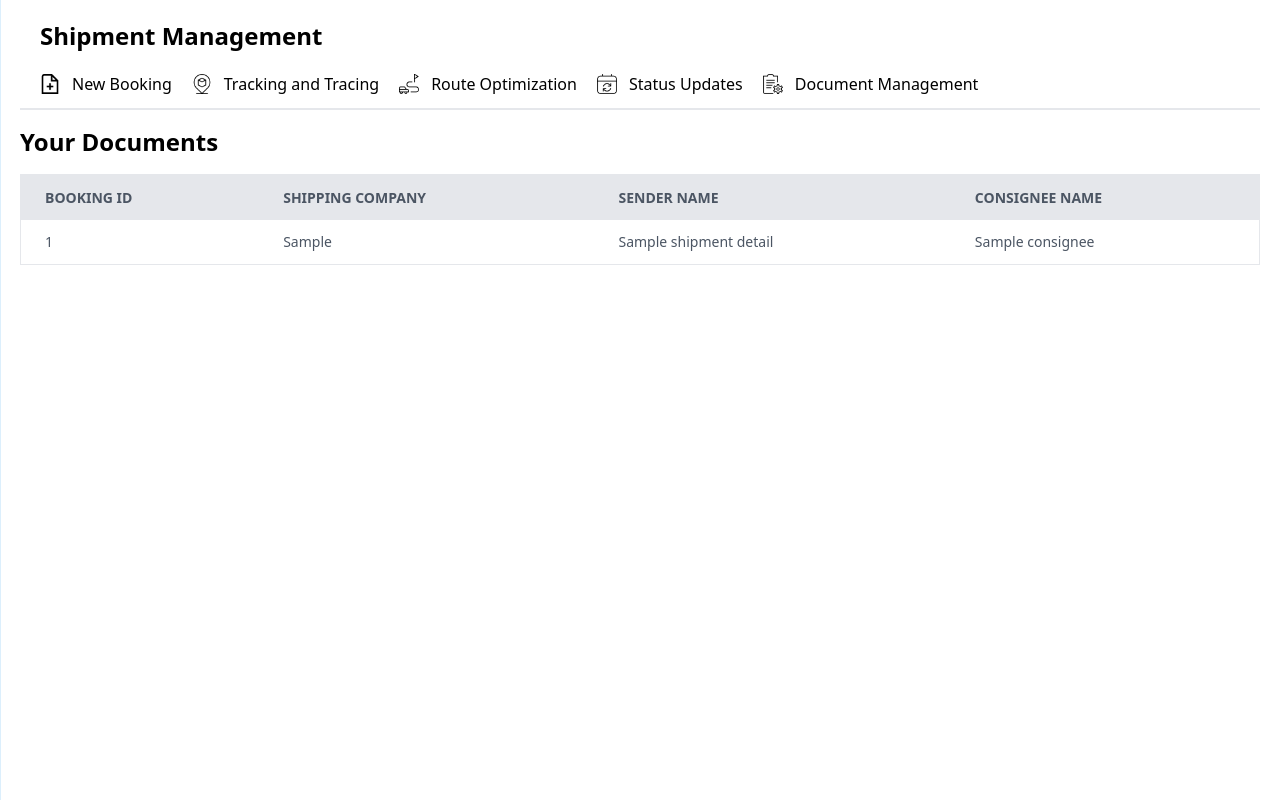
After one commit to SridharVoleti/ODA, a Flask app: template MainApp/app/templates/document_management.html in a window 1280 px wide. The commit adds this page. Run offline with Flask 3, Linux system fonts and the light colour scheme; the template is opened without the code that fills it: most values are stand-ins (such as "Sample title", 1, 10 or a date in 2020).

Commit message:
"Updated main.py, shipment.py, output.css, shipment_management_nav.html, and shipment_endpoints.py with new functionality and styling changes."

```diff
--- a/MainApp/app/services/shipment.py
+++ b/MainApp/app/services/shipment.py
@@ -2,6 +2,12 @@ import requests
 import os
 def get_shipments():
     url = os.getenv("BOOKING_SERVICE_URL")+"/shipments"
+    response = requests.get(url)
+    if response.status_code == 200:
+        return response.json()
+
+def get_shipper_shipments(shipper_id):
+    url = os.getenv("BOOKING_SERVICE_URL")+"/shipments/"+shipper_id
     response = requests.get(url)
     if response.status_code == 200:
         return response.json()
--- a/MainApp/app/static/css/output.css
+++ b/MainApp/app/static/css/output.css
@@ -902,12 +902,20 @@ video {
   width: 100vw;
 }
 
+.min-w-full {
+  min-width: 100%;
+}
+
 .flex-1 {
   flex: 1 1 0%;
 }
 
 .flex-grow {
   flex-grow: 1;
+}
+
+.table-auto {
+  table-layout: auto;
 }
 
 .-translate-x-full {
@@ -971,8 +979,18 @@ video {
   margin-bottom: calc(1.25rem * var(--tw-space-y-reverse));
 }
 
+.space-x-5 > :not([hidden]) ~ :not([hidden]) {
+  --tw-space-x-reverse: 0;
+  margin-right: calc(1.25rem * var(--tw-space-x-reverse));
+  margin-left: calc(1.25rem * calc(1 - var(--tw-space-x-reverse)));
+}
+
 .overflow-hidden {
   overflow: hidden;
+}
+
+.overflow-x-auto {
+  overflow-x: auto;
 }
 
 .overflow-y-auto {
@@ -991,8 +1009,16 @@ video {
   border-width: 2px;
 }
 
+.border {
+  border-width: 1px;
+}
+
 .border-b-2 {
   border-bottom-width: 2px;
+}
+
+.border-b {
+  border-bottom-width: 1px;
 }
 
 .border-none {
@@ -1002,6 +1028,11 @@ video {
 .border-black {
   --tw-border-opacity: 1;
   border-color: rgb(0 0 0 / var(--tw-border-opacity));
+}
+
+.border-gray-200 {
+  --tw-border-opacity: 1;
+  border-color: rgb(229 231 235 / var(--tw-border-opacity));
 }
 
 .bg-blue-500 {
@@ -1036,6 +1067,16 @@ video {
 .bg-white {
   --tw-bg-opacity: 1;
   background-color: rgb(255 255 255 / var(--tw-bg-opacity));
+}
+
+.bg-blue-100 {
+  --tw-bg-opacity: 1;
+  background-color: rgb(219 234 254 / var(--tw-bg-opacity));
+}
+
+.bg-gray-200 {
+  --tw-bg-opacity: 1;
+  background-color: rgb(229 231 235 / var(--tw-bg-opacity));
 }
 
 .bg-opacity-25 {
@@ -1087,6 +1128,10 @@ video {
   padding: 0.25rem;
 }
 
+.p-2 {
+  padding: 0.5rem;
+}
+
 .p-20 {
   padding: 5rem;
 }
@@ -1097,10 +1142,6 @@ video {
 
 .p-5 {
   padding: 1.25rem;
-}
-
-.p-2 {
-  padding: 0.5rem;
 }
 
 .px-2 {
@@ -1133,6 +1174,16 @@ video {
   padding-bottom: 0.5rem;
 }
 
+.px-6 {
+  padding-left: 1.5rem;
+  padding-right: 1.5rem;
+}
+
+.py-3 {
+  padding-top: 0.75rem;
+  padding-bottom: 0.75rem;
+}
+
 .pb-10 {
   padding-bottom: 2.5rem;
 }
@@ -1159,6 +1210,10 @@ video {
 
 .pt-5 {
   padding-top: 1.25rem;
+}
+
+.text-left {
+  text-align: left;
 }
 
 .text-center {
@@ -1188,6 +1243,18 @@ video {
   font-weight: 800;
 }
 
+.font-light {
+  font-weight: 300;
+}
+
+.uppercase {
+  text-transform: uppercase;
+}
+
+.leading-normal {
+  line-height: 1.5;
+}
+
 .text-red-600 {
   --tw-text-opacity: 1;
   color: rgb(220 38 38 / var(--tw-text-opacity));
@@ -1196,6 +1263,11 @@ video {
 .text-white {
   --tw-text-opacity: 1;
   color: rgb(255 255 255 / var(--tw-text-opacity));
+}
+
+.text-gray-600 {
+  --tw-text-opacity: 1;
+  color: rgb(75 85 99 / var(--tw-text-opacity));
 }
 
 .text-opacity-80 {
@@ -1229,6 +1301,11 @@ video {
   background-color: rgb(255 255 255 / var(--tw-bg-opacity));
 }
 
+.hover\:bg-gray-100:hover {
+  --tw-bg-opacity: 1;
+  background-color: rgb(243 244 246 / var(--tw-bg-opacity));
+}
+
 .hover\:bg-opacity-50:hover {
   --tw-bg-opacity: 0.5;
 }
--- /dev/null
+++ b/MainApp/app/templates/document_management.html
@@ -0,0 +1,26 @@
+{% extends 'shipment_management_template.html' %} {% block inner_content %}
+<h1 class="mb-4 text-2xl font-bold">Your Documents</h1>
+{% for shipment in shipments %}
+<div class="overflow-x-auto">
+  <table class="min-w-full border border-gray-200 bg-white">
+    <thead>
+      <tr class="bg-gray-200 text-sm uppercase leading-normal text-gray-600">
+        <th class="px-6 py-3 text-left">Booking Id</th>
+        <th class="px-6 py-3 text-left">Shipping Company</th>
+        <th class="px-6 py-3 text-left">Sender Name</th>
+        <th class="px-6 py-3 text-left">Consignee Name</th>
+      </tr>
+    </thead>
+    <tbody class="text-sm font-light text-gray-600">
+      <tr class="border-b border-gray-200 hover:bg-gray-100">
+        <td class="px-6 py-3"><a href="">{{ shipment._id }}</a></td>
+        <td class="px-6 py-3">
+          {{ shipment.shipment_details.shipping_company }}
+        </td>
+        <td class="px-6 py-3">{{ shipment.shipment_details.sender_name }}</td>
+        <td class="px-6 py-3">{{ shipment.shipment_details.consignee }}</td>
+      </tr>
+    </tbody>
+  </table>
+</div>
+{% endfor %} {% endblock %}
--- a/MainApp/app/templates/includes/shipment_management_nav.html
+++ b/MainApp/app/templates/includes/shipment_management_nav.html
@@ -41,7 +41,7 @@
       </a>
     </li>
     <li>
-      <a href="" class="sub-nav-item"
+      <a href="{{url_for('main.documentManagement')}}" class="sub-nav-item"
         ><img
           width="20"
           src="{{url_for('static', filename='icons/document-management.png')}}"
```
Also changed, not shown: MainApp/app/routes/main.py (+9 -2 lines), MicroServices/BookingService/app/shipment_endpoints.py (+2 -6 lines).
